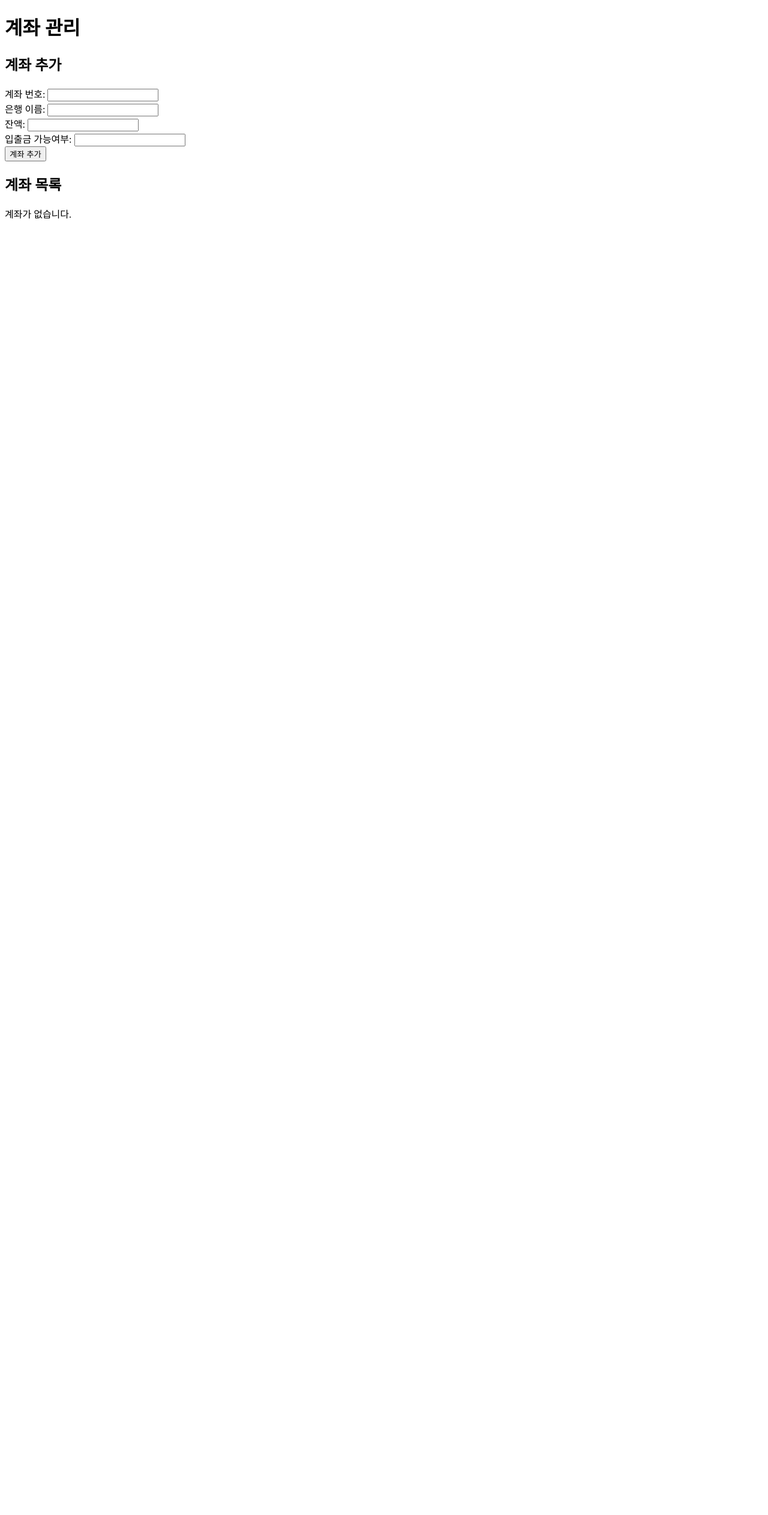
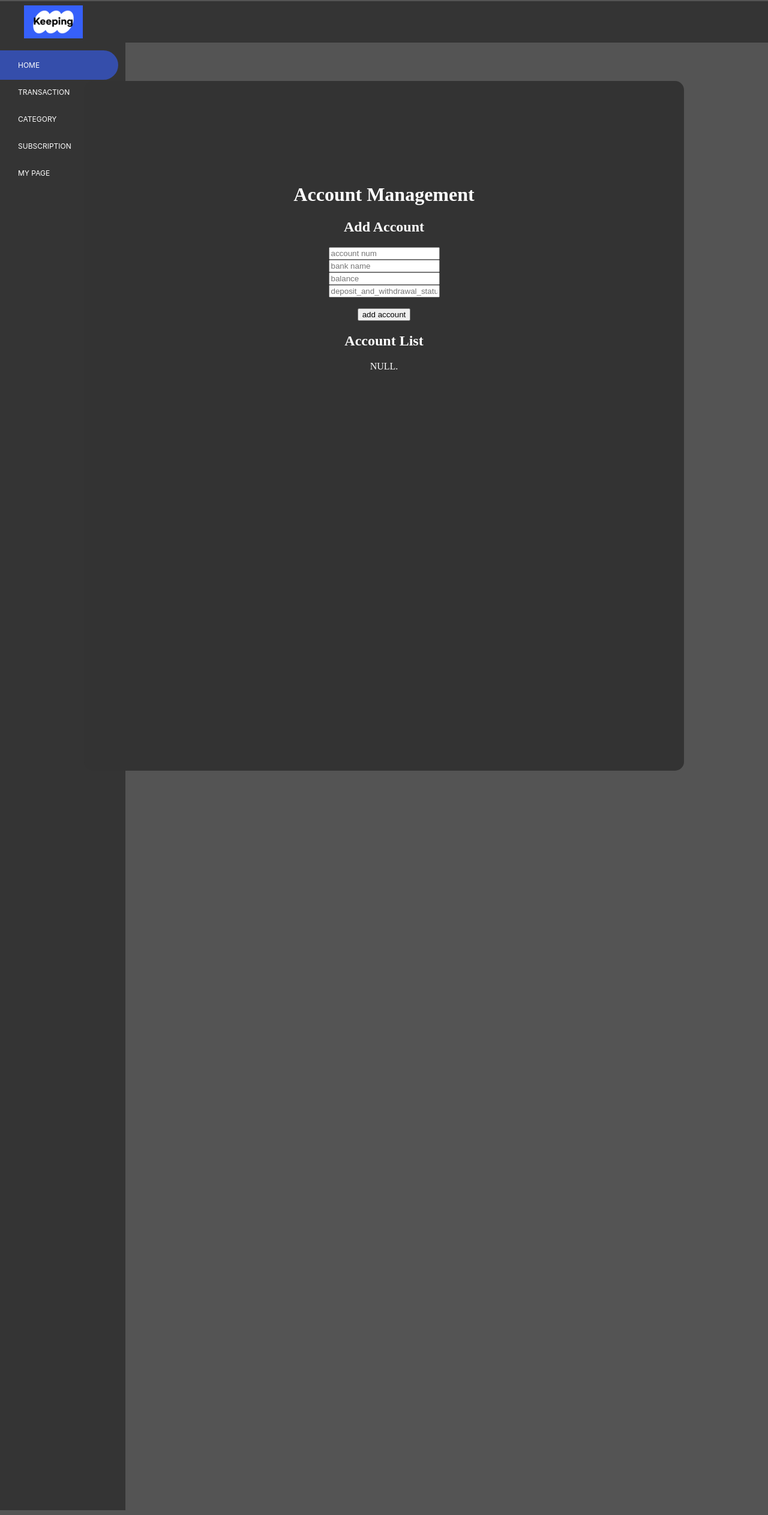
Before and after one commit to DBNet-Keeping/Keeping, a PHP site: page /account.php in a window 1280 px wide; the page is wider, and only the part inside the window is pictured. Shown: that part at 60% size. Before the commit the page ends 365 px from the top of that part, so only its background shows below. Run offline with PHP 8.4, Linux system fonts and the light colour scheme; the visitor is signed in with stand-in values (Sample User, id 1); data that the repository does not hold is empty.

Commit message:
modify total_account

```diff
--- /dev/null
+++ b/account.css
@@ -0,0 +1,22 @@
+body{
+    background-color: #545454;
+}
+
+.accountForm{
+    position: absolute;
+    top: 85%;
+    left: 50%;
+    transform: translate(-50%, -50%);
+    color: white;
+    text-align: center; /* 수평 가운데 정렬 */
+    background-color: #333333;
+    width: 1000px;
+    height: 1000px;
+    padding-top: 150px;
+    margin-top: 30px;
+    border-radius: 15px;
+}
+
+.account_info{
+
+}
--- a/account.php
+++ b/account.php
@@ -52,52 +52,53 @@ $result = $conn->query($getAccountQuery);
 <!DOCTYPE html>
 <html lang="en">
 <head>
+    <link rel=stylesheet href='account.css' type='text/css'>
+    <link rel=stylesheet href='assets\navbar.css' type='text/css'>
     <meta charset="UTF-8">
     <meta name="viewport" content="width=device-width, initial-scale=1.0">
     <title>계좌 관리</title>
 </head>
 <body>
-<h1>계좌 관리</h1>
+    <span id='navbar'>
+        <?php include 'navbar.php'; ?>
+    </span>
+<form method="post" action="" class="accountForm">
+    <h1>Account Management</h1>
 
-<h2>계좌 추가</h2>
-<form method="post" action="">
-    <label for="account_num">계좌 번호:</label>
-    <input type="text" name="account_num" required><br>
+    <h2>Add Account</h2>
+    <input type="text" name="account_num" class="account_num" placeholder="account num"><br>
+    <input type="text" name="bank_name" class="bank_name" placeholder="bank name"><br>
+    <input type="text" name="balance" class="balance" placeholder="balance"><br>
+    <input type="text" name="deposit_and_withdrawal_status" class="deposit_and_withdrawal_status" placeholder="deposit_and_withdrawal_status"><br>
+    <br>
+    <input type="submit" name="addAccount" value="add account">
+    <h2>Account List</h2>
+    <?php
+        $result = $conn->query($getAccountQuery);
 
-    <label for="bank_name">은행 이름:</label>
-    <input type="text" name="bank_name" required><br>
-
-    <label for="balance">잔액:</label>
-    <input type="text" name="balance" required><br>
-
-    <label for="deposit_and_withdrawal_status">입출금 가능여부:</label>
-    <input type="text" name="deposit_and_withdrawal_status" required><br>
-
-    <input type="submit" name="addAccount" value="계좌 추가">
-</form>
-
-<h2>계좌 목록</h2>
-<?php
         if ($result->num_rows > 0) {
         while ($row = $result->fetch_assoc()) {
+            echo "<div class='account-info'>";
             echo "<p>";
-        echo "계좌 번호: " . $row['account_number'] . "<br>";
-        echo "은행 이름: " . $row['bank_name'] . "<br>";
-        echo "잔액 : " . $row['balance'] . " ₩<br>";
-        echo "입출금 가능여부: " . ($row['deposit_and_withdrawal_status'] == 1 ? "O" : "X") . "<br>";
-
+            echo $row['bank_name'] . "   ";
+            echo $row['account_number'] . "<br>";
+            echo "Balance : " . $row['balance'] . " ₩<br>";
+            echo "deposit_and_withdrawal_status " . ($row['deposit_and_withdrawal_status'] == 1 ? "O" : "X") . "<br>";
+            echo "<br>";
             // 삭제 폼 추가
-        echo "<form method='post' action=''>";
+            echo "<form method='post' action='' class='delete-form'>";
             echo "<input type='hidden' name='deleteAccountNum' value='" . $row['account_number'] . "'>";
-        echo "<input type='submit' name='deleteAccount' value='계좌 삭제'>";
+            echo "<input type='submit' name='deleteAccount' value='delete account'>";
             echo "</form>";
 
             echo "------------------------";
             echo "</p>";
         }
     } else {
-    echo "계좌가 없습니다.";
+        echo "NULL.";
     }
 ?>
+</form>
+
 </body>
 </html>
--- a/mypage.php
+++ b/mypage.php
@@ -43,7 +43,8 @@
             <br>
             <br>
             <h1>BUDGET</h1>
-            <h3><a href="account.php">Deposit and withdrawal account</a></h3>
+            <h3><a href="account.php">Total account</a></h3>
+            <h3><a href="yes_account.php">Deposit and withdrawal account</a></h3>
             <h3><a href="non-account.php">Non-Deposit and withdrawal account</a></h3>
         </div>
     </div>
```
Lines whose indentation alone changed are shown as unchanged.
